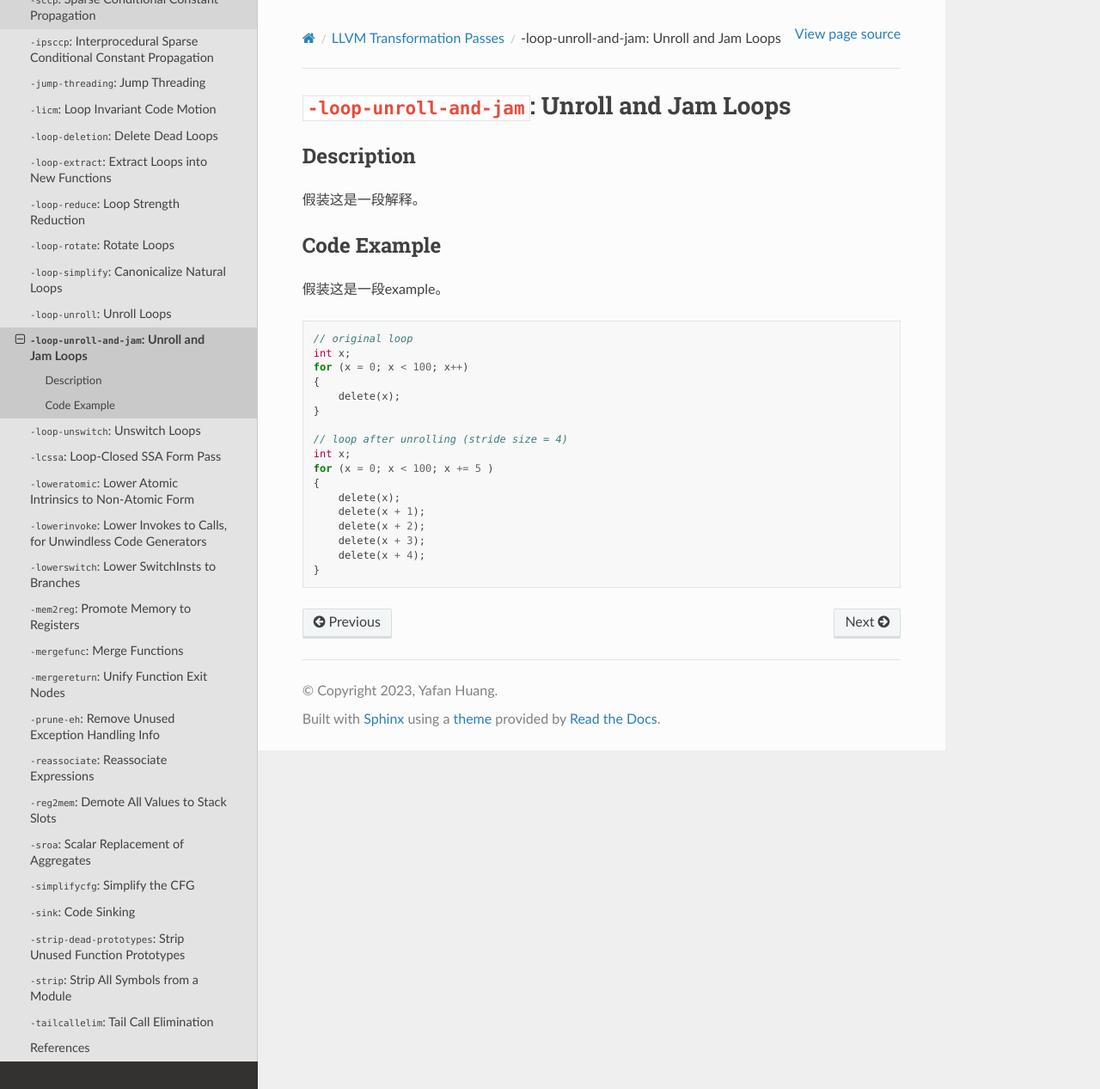
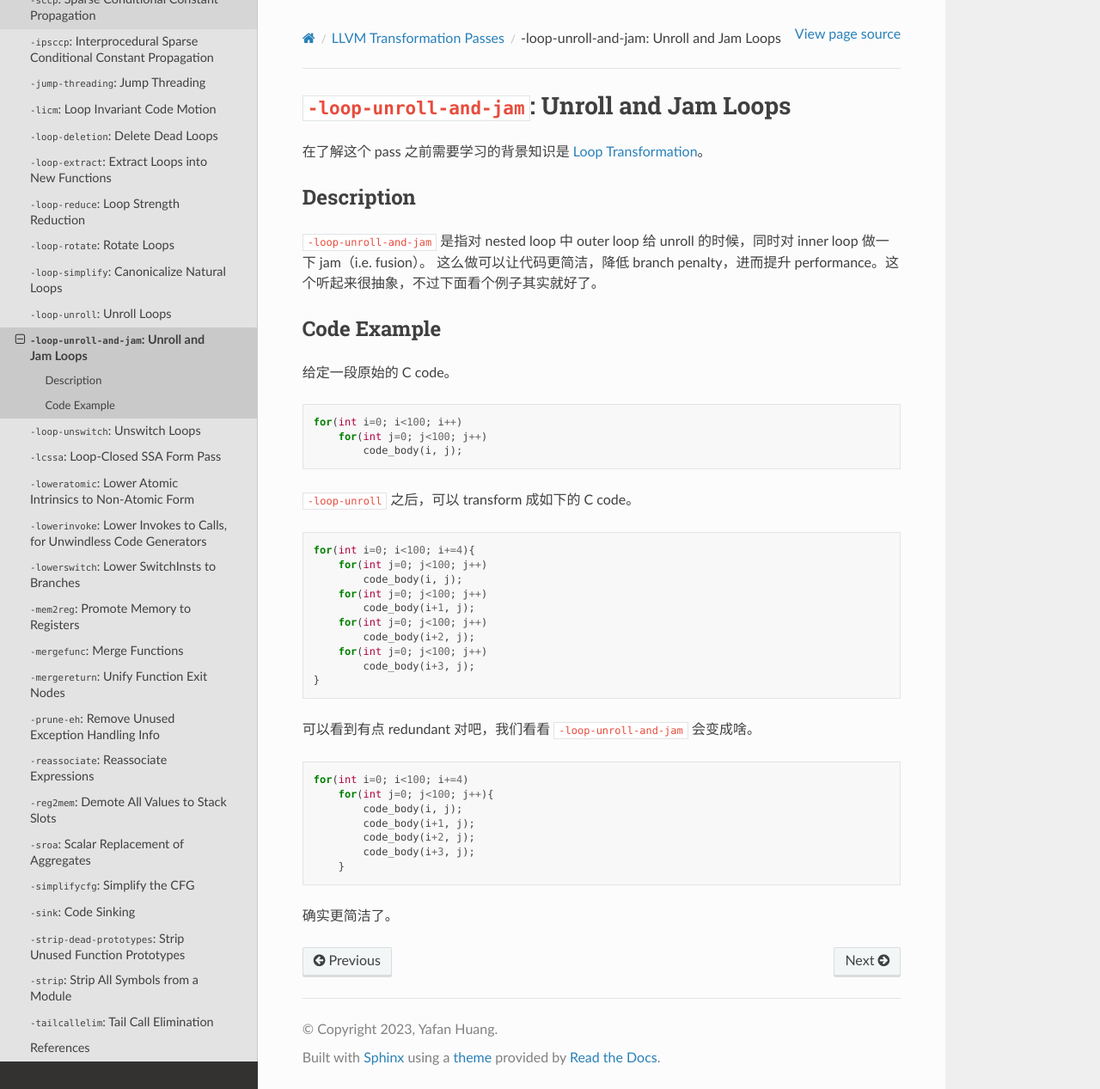
Before and after one commit to hyfshishen/understanding-llvm-transformation-passes, a Sphinx documentation site: the page built from docs/source/LLVM-transformation-passes/31-unroll-and-jam-loops.rst, in a window 1280 px wide and 1267 px high. Shown: the whole window at 86% size. Built offline with Sphinx 7.4.7 and the Read the Docs theme 2.0.0, drawn with Linux system fonts in a browser that asks for light colours.

Commit message:
updating passes

```diff
--- a/docs/source/LLVM-transformation-passes/31-unroll-and-jam-loops.rst
+++ b/docs/source/LLVM-transformation-passes/31-unroll-and-jam-loops.rst
@@ -1,31 +1,50 @@
 ``-loop-unroll-and-jam``: Unroll and Jam Loops
 =====
 
+在了解这个 pass 之前需要学习的背景知识是 :doc:`../compiler-basics/loop-transformation`。
+
 Description
 --------
-假装这是一段解释。
+
+``-loop-unroll-and-jam`` 是指对 nested loop 中 outer loop 给 unroll 的时候，同时对 inner loop 做一下 jam（i.e. fusion）。
+这么做可以让代码更简洁，降低 branch penalty，进而提升 performance。这个听起来很抽象，不过下面看个例子其实就好了。
 
 Code Example
 --------
 
-假装这是一段example。
+给定一段原始的 C code。
 
 .. code-block:: C
 
-    // original loop
-    int x;
-    for (x = 0; x < 100; x++)
-    {
-        delete(x);
+    for(int i=0; i<100; i++)
+        for(int j=0; j<100; j++)
+            code_body(i, j);
+
+``-loop-unroll`` 之后，可以 transform 成如下的 C code。
+
+.. code-block:: C
+
+    for(int i=0; i<100; i+=4){
+        for(int j=0; j<100; j++)
+            code_body(i, j);
+        for(int j=0; j<100; j++)
+            code_body(i+1, j);
+        for(int j=0; j<100; j++)
+            code_body(i+2, j);
+        for(int j=0; j<100; j++)
+            code_body(i+3, j);
     }
 
-    // loop after unrolling (stride size = 4)
-    int x;
-    for (x = 0; x < 100; x += 5 )
-    {
-        delete(x);
-        delete(x + 1);
-        delete(x + 2);
-        delete(x + 3);
-        delete(x + 4);
-    }
+可以看到有点 redundant 对吧，我们看看 ``-loop-unroll-and-jam`` 会变成啥。
+
+.. code-block:: C
+
+    for(int i=0; i<100; i+=4)
+        for(int j=0; j<100; j++){
+            code_body(i, j);
+            code_body(i+1, j);
+            code_body(i+2, j);
+            code_body(i+3, j);
+        }
+
+确实更简洁了。
```
Also changed, not shown: docs/source/LLVM-transformation-passes/32-unswitch-loops.rst (+30 -16 lines).
